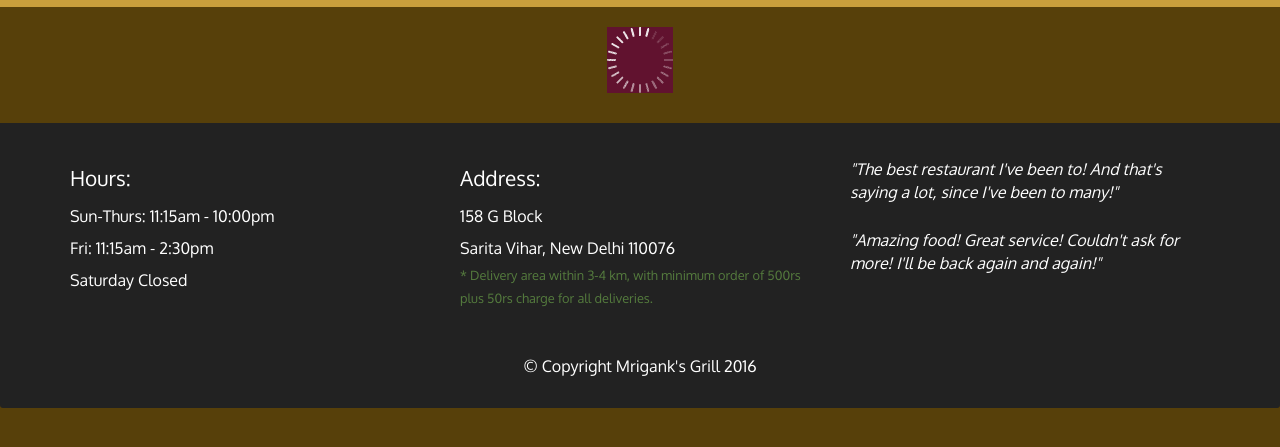
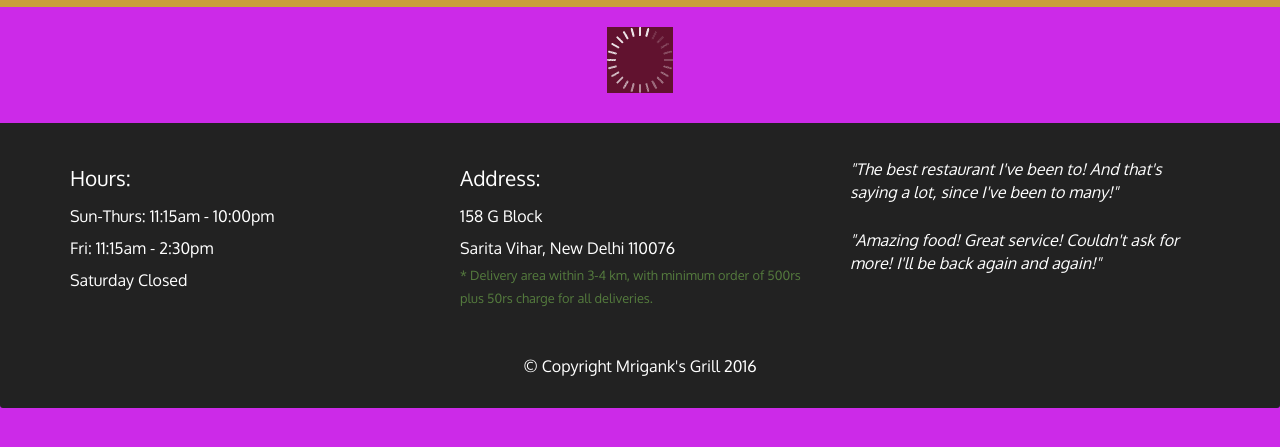
Before and after one commit to mrigankvashist/mod5, a plain HTML site: page index.html in a window 1280 px wide. Shown: the part 163-610 px from the top of the page. Drawn offline with Linux system fonts and the light colour scheme; no server answers.

Commit message:
Update styles.css

```diff
--- a/css/styles.css
+++ b/css/styles.css
@@ -1,7 +1,7 @@
 body {
   font-size: 16px;
   color: #ffffff;
-  background-color: #57400a;
+  background-color: #cc2ae8;
   font-family: 'Oxygen', sans-serif;
 }
 
```
